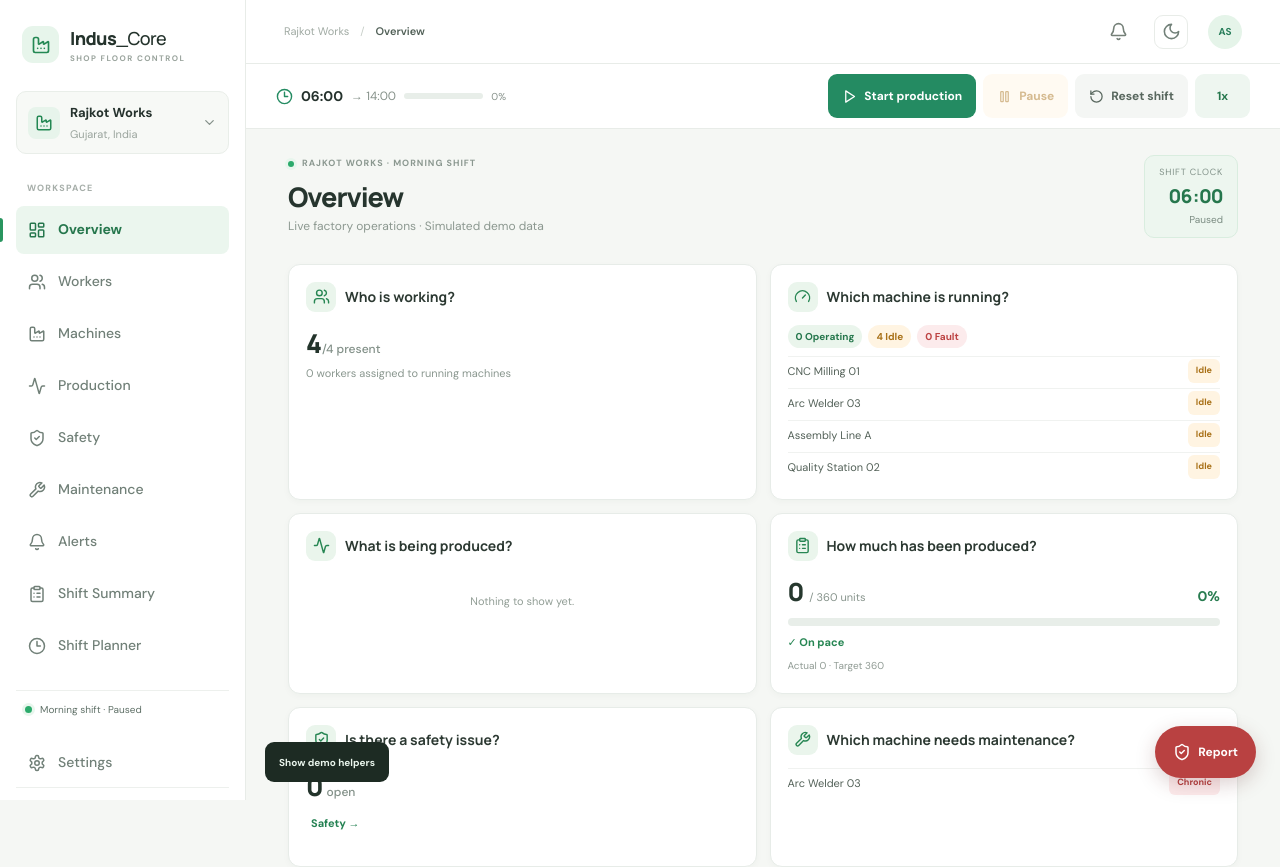
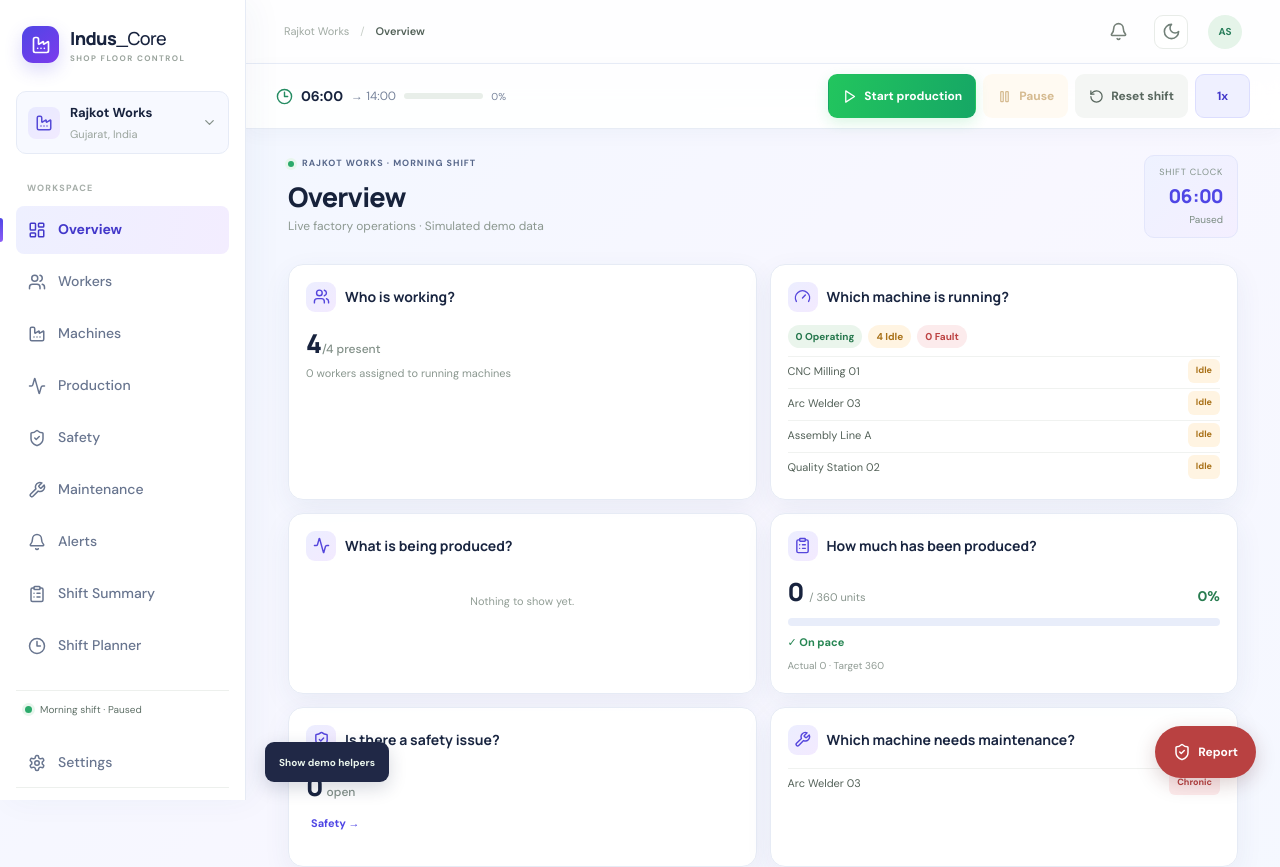
Before and after one commit to Pranshu1309/FACTORYPULSE, a React (Vite) app: page / in a window 1280 px wide. Shown: the top 867 px of the page. Built offline with nearby package versions, Linux system fonts and the light colour scheme.

Commit message:
Refresh Indus_Core dashboard styling

```diff
--- a/src/index.css
+++ b/src/index.css
@@ -511,3 +511,83 @@ html.dark .text-link { color: #4ade80; }
   .worker-cell small { font-size: 8px; }
   .modal-card h2 { font-size: 18px; }
 }
+
+/* Indus_Core visual refresh inspired by the supplied analytics dashboard. */
+:root:not(.dark) {
+  --ink: #18233e;
+  --muted: #77839b;
+  --line: #e7ecf5;
+  --paper: #ffffff;
+  --accent: #4f46e5;
+  --accent-strong: #3730a3;
+  background: #f3f7ff;
+}
+:root:not(.dark) body { background: linear-gradient(135deg,#f1f7ff 0%,#f8f7ff 52%,#f4f8ff 100%); color: var(--ink); }
+:root:not(.dark) .sidebar { background: rgba(255,255,255,.96); border-color: #e6ebf5; box-shadow: 8px 0 32px rgba(49,68,117,.045); }
+:root:not(.dark) .brand { color: #18233e; }
+:root:not(.dark) .brand-mark { background: linear-gradient(140deg,#4f46e5,#7c3aed); color: #fff; box-shadow: 0 7px 18px rgba(79,70,229,.2); }
+:root:not(.dark) .plant-select { background: #f7f9ff; border-color: #e6ebf6; }
+:root:not(.dark) .plant-icon { background: linear-gradient(140deg,#e8eaff,#f1eaff); color: #5549d7; }
+:root:not(.dark) .nav-link { color: #68758f; transition: background .18s ease,color .18s ease,transform .18s ease; }
+:root:not(.dark) .nav-link:hover { background: #f1f3ff; color: #4438ca; }
+:root:not(.dark) .nav-link.active { background: linear-gradient(100deg,#eef0ff,#f3edff); color: #4338ca; }
+:root:not(.dark) .nav-link.active:before { background: linear-gradient(180deg,#4f46e5,#8b5cf6); }
+:root:not(.dark) .topbar { background: rgba(255,255,255,.92); border-color: #e8edf7; box-shadow: 0 6px 22px rgba(49,68,117,.05); }
+:root:not(.dark) .simulation-toolbar { background: rgba(255,255,255,.9); border-color: #e7ecf5; box-shadow: 0 5px 18px rgba(49,68,117,.035); backdrop-filter: blur(12px); }
+:root:not(.dark) .content { color: #18233e; }
+:root:not(.dark) .page-heading h1 { color: #17223b; letter-spacing: -.8px; }
+:root:not(.dark) .eyebrow { color: #58688b; }
+:root:not(.dark) .heading-clock { background: linear-gradient(135deg,#eef2ff,#f4efff); border-color: #e3e6fb; }
+:root:not(.dark) .heading-clock b { color: #4f46e5; }
+:root:not(.dark) .dash-card,
+:root:not(.dark) .section-card,
+:root:not(.dark) .insight-card,
+:root:not(.dark) .machine-card,
+:root:not(.dark) .crew-card,
+:root:not(.dark) .matrix-wrap,
+:root:not(.dark) .module-card,
+:root:not(.dark) .module-panel,
+:root:not(.dark) .maintenance-card,
+:root:not(.dark) .modal-card,
+:root:not(.dark) .demo-panel {
+  background: rgba(255,255,255,.96);
+  border-color: #e6ebf5;
+  border-radius: 15px;
+  box-shadow: 0 9px 28px rgba(51,69,115,.065);
+}
+:root:not(.dark) .dash-card-title h2,
+:root:not(.dark) .section-header h2,
+:root:not(.dark) .section-title h2,
+:root:not(.dark) .machine-info h3,
+:root:not(.dark) .maintenance-heading h3,
+:root:not(.dark) .module-panel h2 { color: #192540; }
+:root:not(.dark) .title-icon { background: linear-gradient(135deg,#eceeff,#f3eaff); color: #5546dc; }
+:root:not(.dark) .metric-value,
+:root:not(.dark) .output-summary strong { color: #18233e; }
+:root:not(.dark) .progress-track { background: #e8edfa; }
+:root:not(.dark) .progress-track i,
+:root:not(.dark) .clock-progress i { background: linear-gradient(90deg,#4f46e5,#8b5cf6); }
+:root:not(.dark) .shift-toggle button.selected { background: #eef0ff; border-color: #d9dcff; color: #4438ca; }
+:root:not(.dark) .small-action,
+:root:not(.dark) .speed-button { background: #eff0ff; border-color: #dcdefe; color: #4338ca; }
+:root:not(.dark) .small-action:hover,
+:root:not(.dark) .speed-button:hover { background: #e5e7ff; }
+:root:not(.dark) .start-button,
+:root:not(.dark) .suggest-button { background: linear-gradient(100deg,#22c55e,#16a765); box-shadow: 0 5px 14px rgba(34,197,94,.16); }
+:root:not(.dark) .start-button:hover:not(:disabled),
+:root:not(.dark) .suggest-button:hover { background: linear-gradient(100deg,#16a765,#128452); }
+:root:not(.dark) .confirm-button { background: #fff; border-color: #cdd3ff; color: #4338ca; }
+:root:not(.dark) .confirm-button:hover:not(:disabled) { background: #f1f1ff; }
+:root:not(.dark) .text-link { color: #4f46e5; }
+:root:not(.dark) .suggestion-reason { color: #53627d; }
+:root:not(.dark) .demo-toggle { background: #202846; box-shadow: 0 6px 18px rgba(29,39,70,.18); }
+:root:not(.dark) .mobile-tabs { background: rgba(255,255,255,.97); border-color: #e7ecf5; box-shadow: 0 -8px 24px rgba(45,62,104,.06); }
+:root:not(.dark) .mobile-tabs button.tab-active { color: #4f46e5; }
+:root:not(.dark) .mobile-tabs button.tab-active:before { background: linear-gradient(90deg,#4f46e5,#8b5cf6); }
+@media(max-width:720px) {
+  :root:not(.dark) .topbar { border-radius: 0 0 14px 14px; }
+  :root:not(.dark) .simulation-toolbar { border-radius: 0 0 14px 14px; }
+  :root:not(.dark) .dash-card,
+  :root:not(.dark) .section-card,
+  :root:not(.dark) .machine-card { border-radius: 14px; }
+}
```
